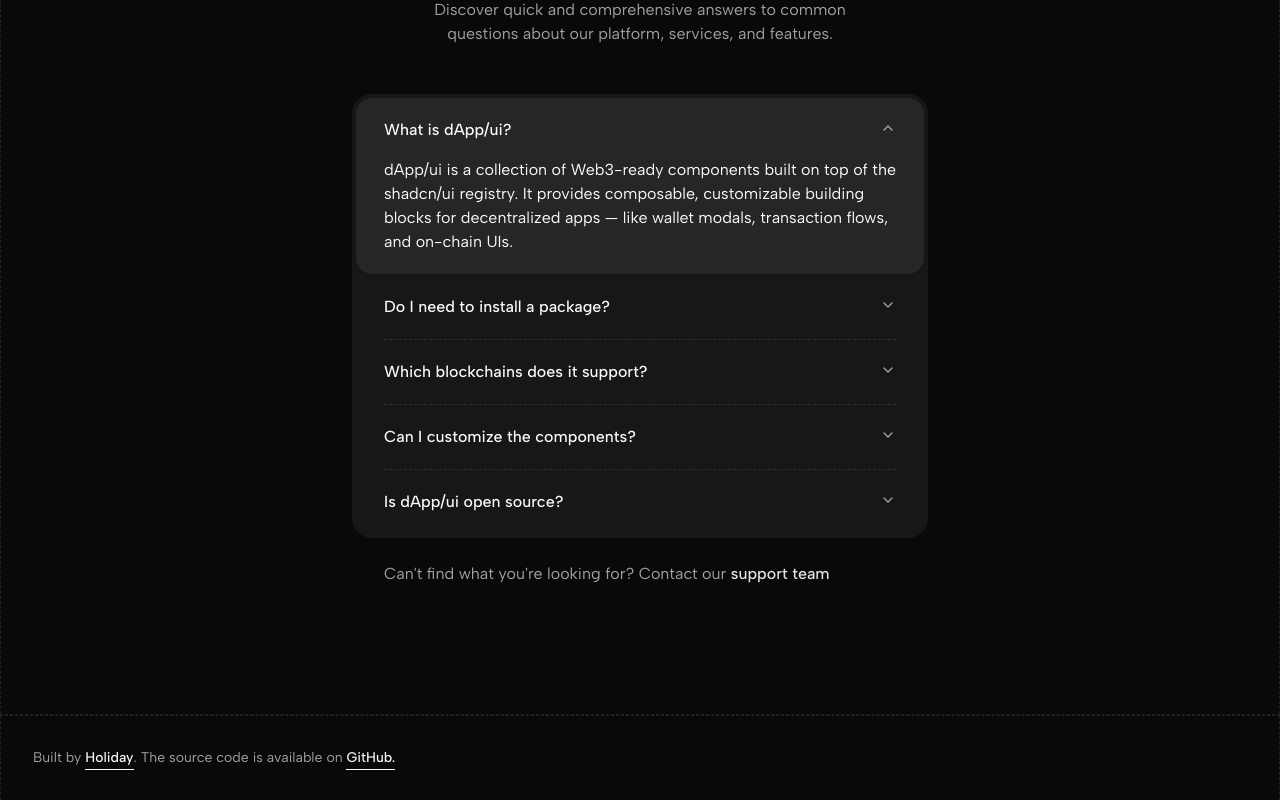
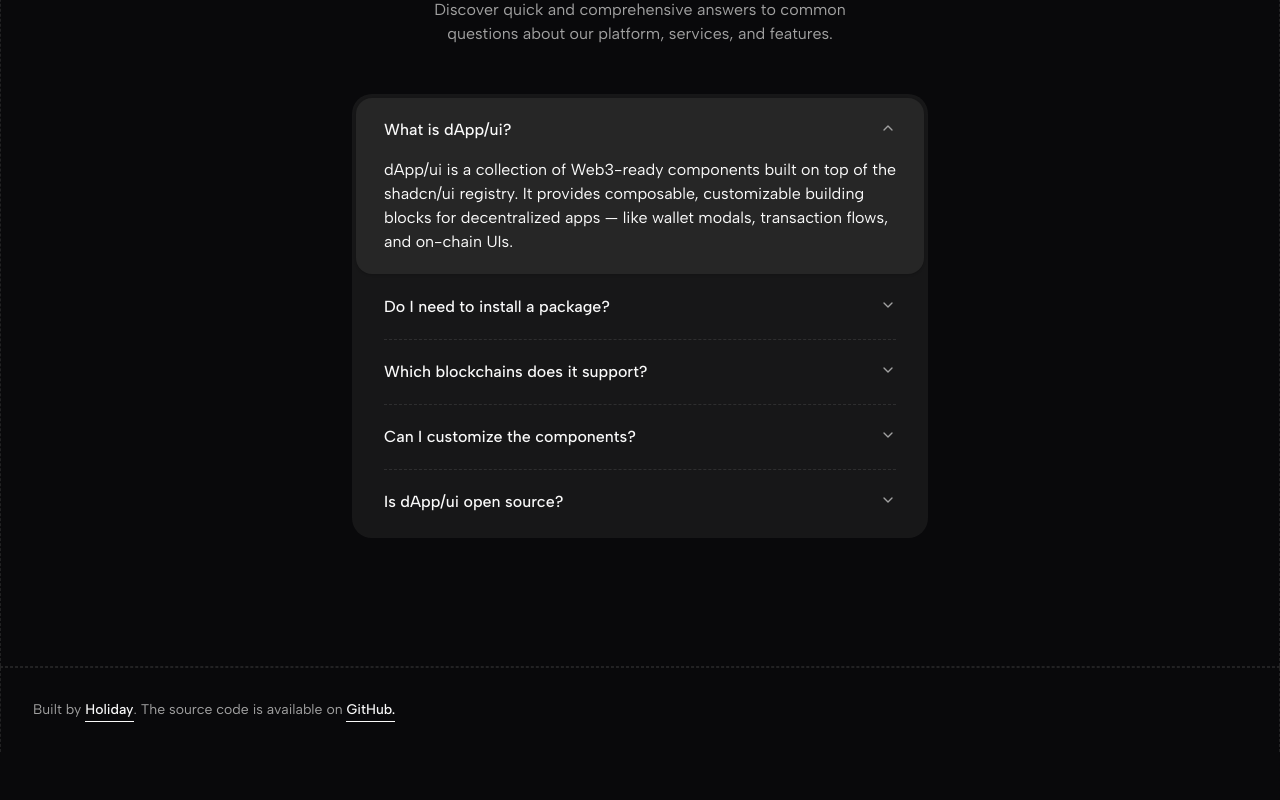
Before and after one commit to web3-blocks/dapp-ui, a Next.js app: page / in a window 1280 px wide. Shown: the part 2559-3359 px from the top of the page. After the commit the page ends 3311 px from the top, so only its background shows below. Built offline with nearby package versions, Linux system fonts and the light colour scheme; no server answers.

Commit message:
Update faqs.tsx

```diff
--- a/app/(routes)/(index)/_components/faqs.tsx
+++ b/app/(routes)/(index)/_components/faqs.tsx
@@ -1,6 +1,4 @@
 "use client";
-
-import Link from "next/link";
 
 import {
   Accordion,
@@ -54,17 +52,6 @@
                   </div>
                 ))}
               </Accordion>
-
-              <p className="text-muted-foreground mt-6 px-8 text-sm sm:text-base">
-                Can&apos;t find what you&apos;re looking for? Contact our{" "}
-                <Link
-                  target="_blank"
-                  href="mailto:dapp.ui.components@gmail.com"
-                  className="text-primary font-medium hover:underline"
-                >
-                  support team
-                </Link>
-              </p>
             </div>
           </div>
         </Wrapper>
```
